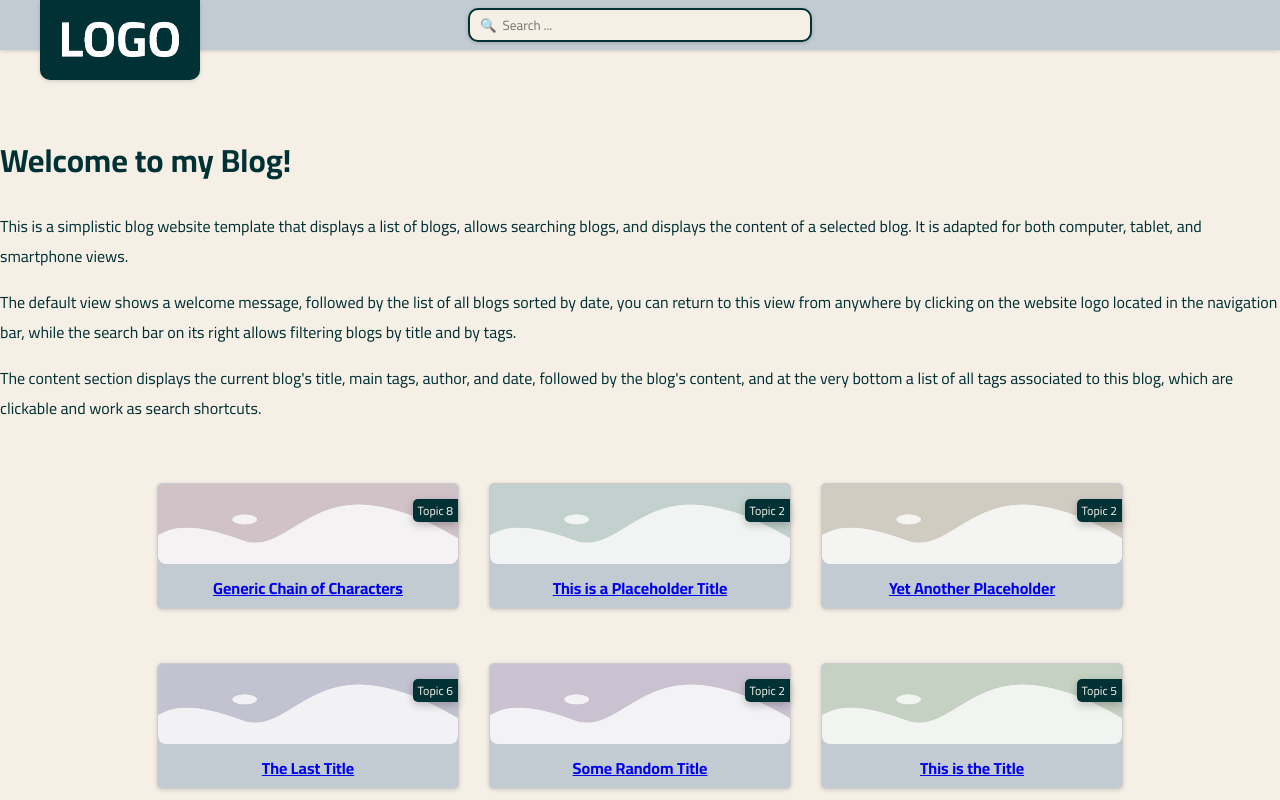
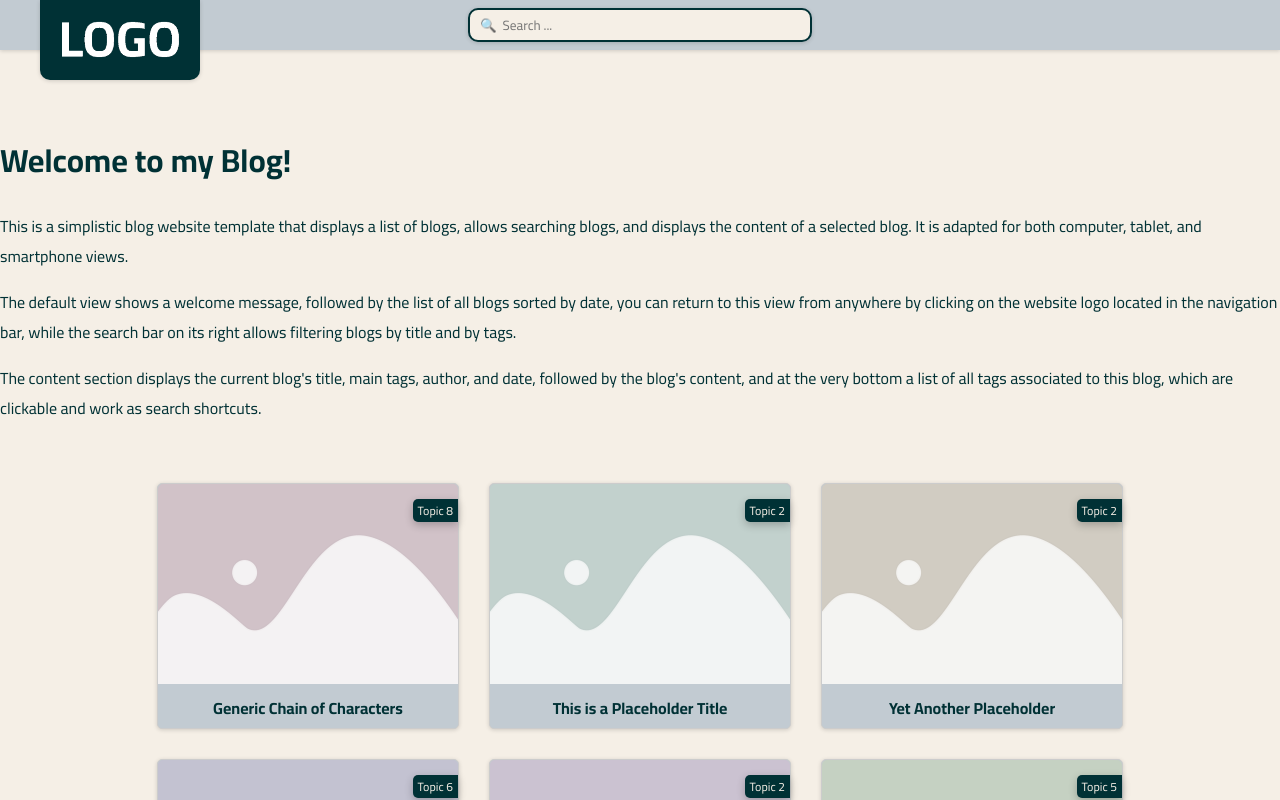
Before and after one commit to Amin394T/Personal-Blog-Next.JS, a Next.js app: page / in a window 1280 px wide. Shown: the top 800 px of the page. Built offline with nearby package versions, Linux system fonts and the light colour scheme.

Commit message:
fixed blog cards routing and appearance

```diff
--- a/app/page.tsx
+++ b/app/page.tsx
@@ -1,7 +1,7 @@
 import fs from 'fs';
 import path from 'path';
-import Image from 'next/image';
 import '../private/styles/Feed.css';
+import Link from 'next/link';
 
 
 export type BlogPost = {
@@ -44,8 +44,7 @@ export default async function Home({ searchParams }: Props) {
   filteredBlogs = filteredBlogs.sort((a, b) => new Date(b.date).getTime() - new Date(a.date).getTime());
 
   return (
-    <main className="max-w-3xl mx-auto py-12 px-4">
-
+    <>
       {!searchWord && (
         <div className="article">
           <h1>{welcome.heading}</h1>
@@ -57,13 +56,13 @@ export default async function Home({ searchParams }: Props) {
 
       <div className="feed">
         {filteredBlogs.map(blog => (
-          <a href={`/blog/${blog.path}`} key={blog.path} className="feed-blog" style={{display: 'block', marginBottom: 24, cursor: 'pointer'}}>
+          <Link href={`/blog/${blog.path}`} key={blog.path} className="feed-blog">
             <span>{blog.tags[0]}</span>
-            <Image src={`/images/${blog.image || '_placeholder.png'}`} alt={blog.title} width={120} height={80} style={{borderRadius: 8}} />
+            <img src={`/images/${blog.image || '_placeholder.png'}`} alt={blog.title} />
             <div>{blog.title}</div>
-          </a>
+          </Link>
         ))}
       </div>
-    </main>
+    </>
   );
 }
--- a/private/styles/Feed.css
+++ b/private/styles/Feed.css
@@ -16,6 +16,8 @@
   position: relative;
   box-shadow: rgba(0, 0, 0, 0.16) 0px 1px 4px;
   width: 300px;
+  color: inherit;
+  text-decoration: none;
 }
 
 .feed-blog > img {
```
